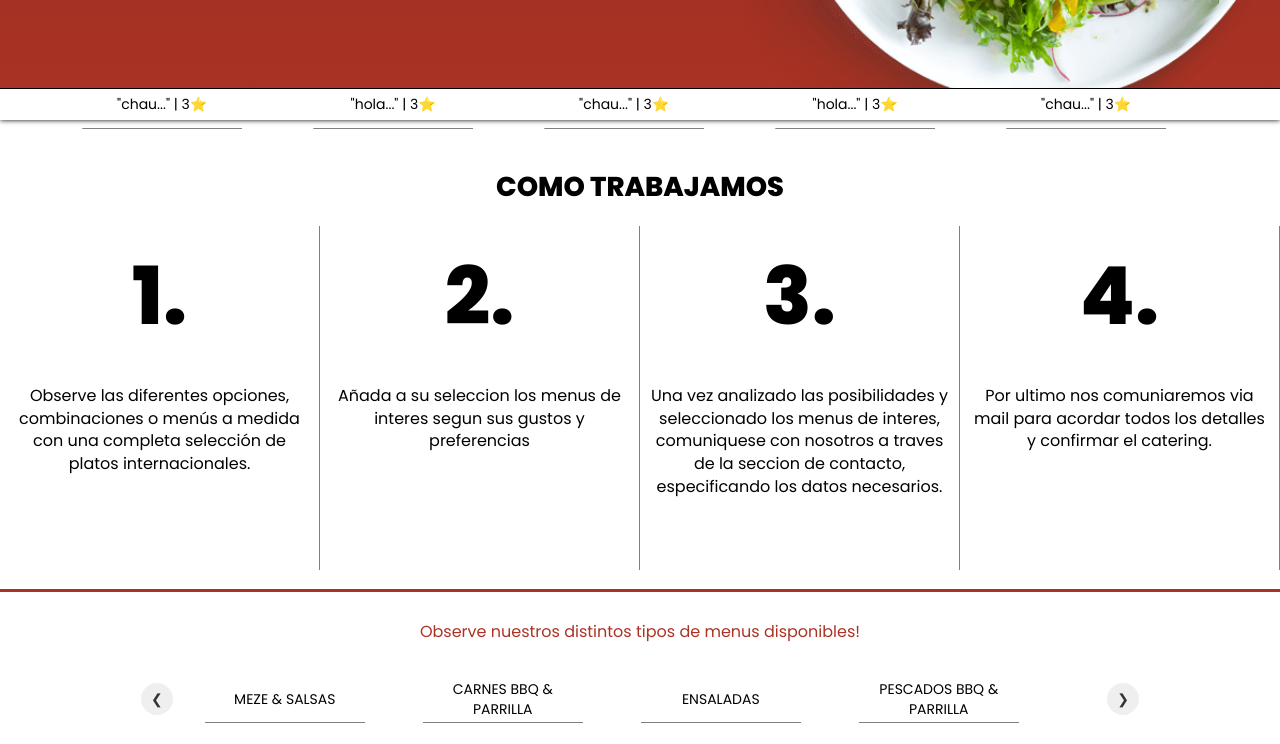
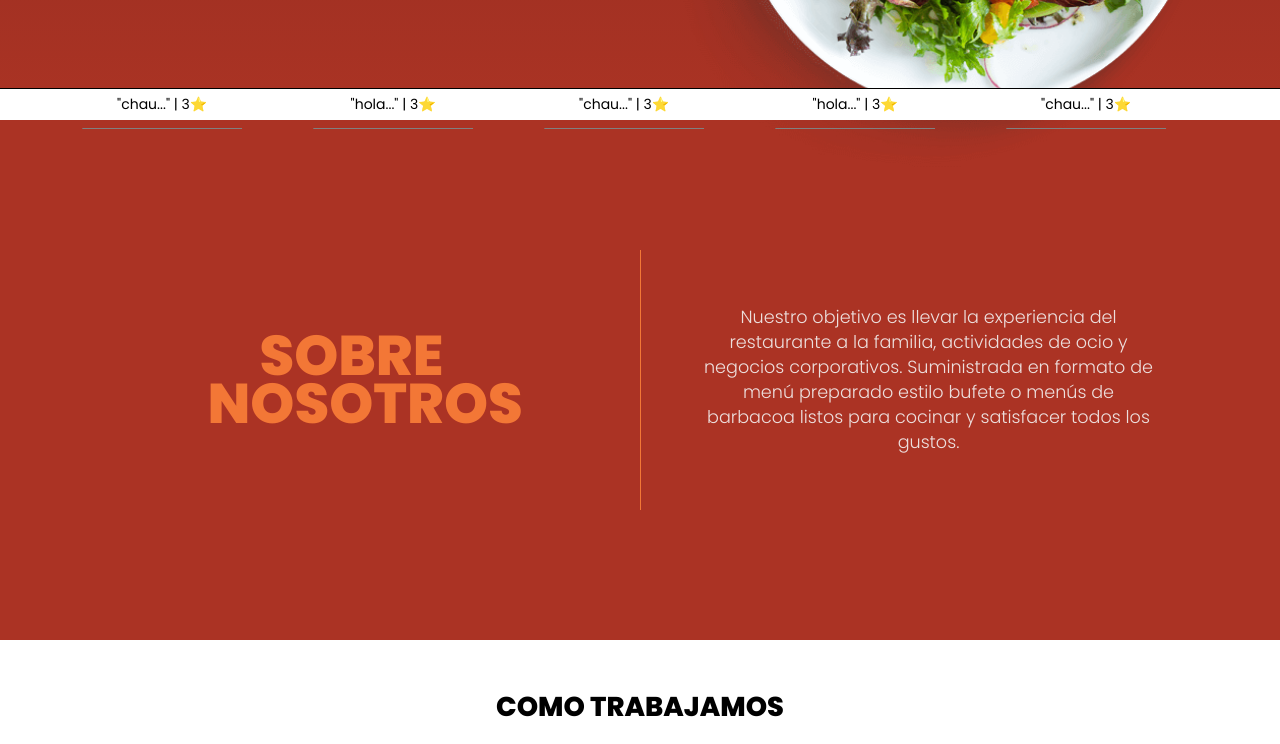
Before and after one commit to LeanM/apetito-granada-web, a React (Create React App) app: page / in a window 1280 px wide. Shown: the part 680-1424 px from the top of the page. Built offline with nearby package versions, Linux system fonts and the light colour scheme.

Commit message:
about section

```diff
--- a/src/components/home-components/Home.js
+++ b/src/components/home-components/Home.js
@@ -15,6 +15,7 @@ import Nav from "../pagewrappers/Nav";
 import MenuModal from "./categoryCards/MenuModal";
 import Footer from "../pagewrappers/Footer";
 import HomeTopAlter from "./landing/HomeTopAlter";
+import About from "./landing/About";
 
 export default function Home(props) {
   const { loading } = props;
@@ -230,7 +231,7 @@ export default function Home(props) {
       <MenuModal data={actualMenu} open={open} onClose={handleClose} />
       <div className={classes.container}>
         <HomeTopAlter />
-
+        <About />
         <HomeInfo />
         <div className={classes.homeBody}>
           <div className={classes.categoryCarouselContainer}>
--- /dev/null
+++ b/src/components/home-components/landing/About.js
@@ -0,0 +1,70 @@
+import { createUseStyles } from "react-jss";
+import { colors } from "../../../assets/colors";
+
+export default function About() {
+  const classes = useStyles();
+  return (
+    <div className={classes.container}>
+      <div className={classes.leftContainer}>
+        <span className={classes.aboutUsText}>SOBRE NOSOTROS</span>
+      </div>
+      <div className={classes.middleLine}></div>
+      <div className={classes.rightContainer}>
+        <span className={classes.infoText}>
+          Nuestro objetivo es llevar la experiencia del restaurante a la
+          familia, actividades de ocio y negocios corporativos. Suministrada en
+          formato de menú preparado estilo bufete o menús de barbacoa listos
+          para cocinar y satisfacer todos los gustos.
+        </span>
+      </div>
+    </div>
+  );
+}
+
+const useStyles = createUseStyles({
+  container: {
+    width: "100%",
+    height: "65vh",
+    display: "flex",
+    //flexDirection: "column",
+    justifyContent: "center",
+    alignItems: "center",
+    fontFamily: "Poppins",
+    backgroundColor: colors.nav,
+    //backgroundImage: `-webkit-linear-gradient(30deg, ${colors.secondary} 50%, ${colors.nav} 50%)`,
+  },
+  leftContainer: {
+    width: "45%",
+    height: "90%",
+    display: "flex",
+    justifyContent: "center",
+    alignItems: "center",
+  },
+  rightContainer: {
+    width: "45%",
+    height: "90%",
+    display: "flex",
+    justifyContent: "center",
+    alignItems: "center",
+  },
+  middleLine: {
+    width: "1px",
+    height: "50%",
+    backgroundColor: colors.secondary,
+  },
+  aboutUsText: {
+    fontWeight: "800",
+    width: "50%",
+    fontSize: "3.5rem",
+    textAlign: "center",
+    lineHeight: "3rem",
+    color: colors.secondary,
+  },
+  infoText: {
+    fontWeight: "300",
+    width: "80%",
+    fontSize: "1.1rem",
+    textAlign: "center",
+    color: colors.textNav,
+  },
+});
--- a/src/components/home-components/landing/HomeInfo.js
+++ b/src/components/home-components/landing/HomeInfo.js
@@ -34,9 +34,8 @@ export default function HomeInfo() {
             <div className={classes.numberContainer}>3.</div>
             <div className={classes.textContainer}>
               <p className={classes.text}>
-                Una vez analizado las posibilidades y seleccionado los menus de
-                interes, comuniquese con nosotros a traves de la seccion de
-                contacto, especificando los datos necesarios.
+                Comuniquese con nosotros a traves de la seccion de contacto,
+                especificando los datos necesarios.
               </p>
             </div>
           </div>
--- a/src/components/home-components/landing/HomeTopAlter.js
+++ b/src/components/home-components/landing/HomeTopAlter.js
@@ -59,8 +59,9 @@ const useStyles = createUseStyles({
     justifyContent: "center",
     background: `linear-gradient(${colors.navSecondary},${colors.nav})`,
     alignItems: "center",
-    boxShadow: "black 0 0 5px",
-    overflow: "hidden",
+    //borderBottom: `solid 1px ${colors.secondary}`,
+    //boxShadow: "black 0 0 5px",
+    //overflow: "hidden",
     zIndex: "10",
   },
   subContainer: {
@@ -81,12 +82,12 @@ const useStyles = createUseStyles({
     marginTop: "auto",
   },
   dishImage: {
-    width: "100%",
-    height: "100%",
+    width: "95%",
+    height: "95%",
     objectFit: "contain",
     position: "absolute",
     bottom: "-6rem",
-    right: "-5rem",
+    right: "0rem",
     zIndex: "100",
   },
   splatImage: {
--- a/src/components/loaders/Loader.js
+++ b/src/components/loaders/Loader.js
@@ -11,7 +11,7 @@ const Loader = () => {
       <div className={classes.subContainer}>
         <img className={classes.image} src={load}></img>
         <ClockLoader color={colors.black} aria-label="Loading..." />
-        <p className={classes.text}>Loading...</p>
+        <p className={classes.text}>Cargando...</p>
       </div>
     </div>
   );
```
